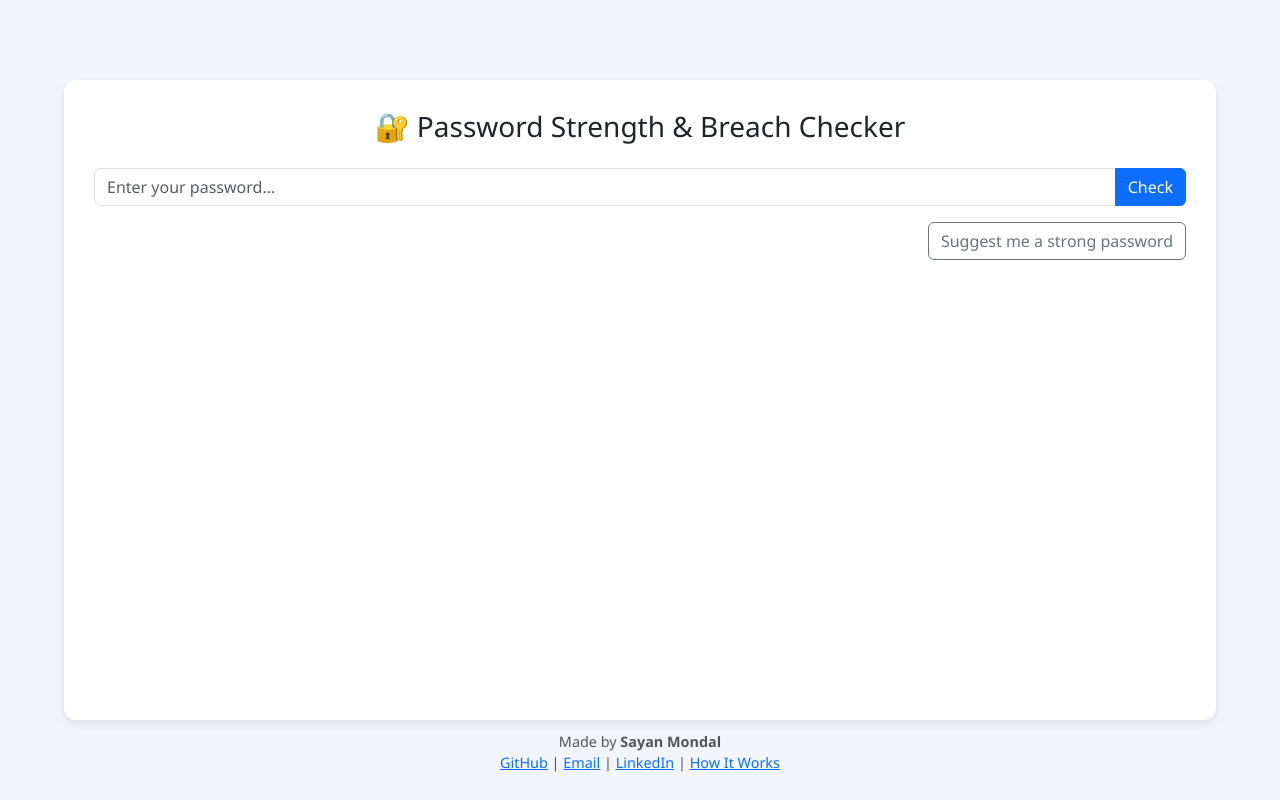
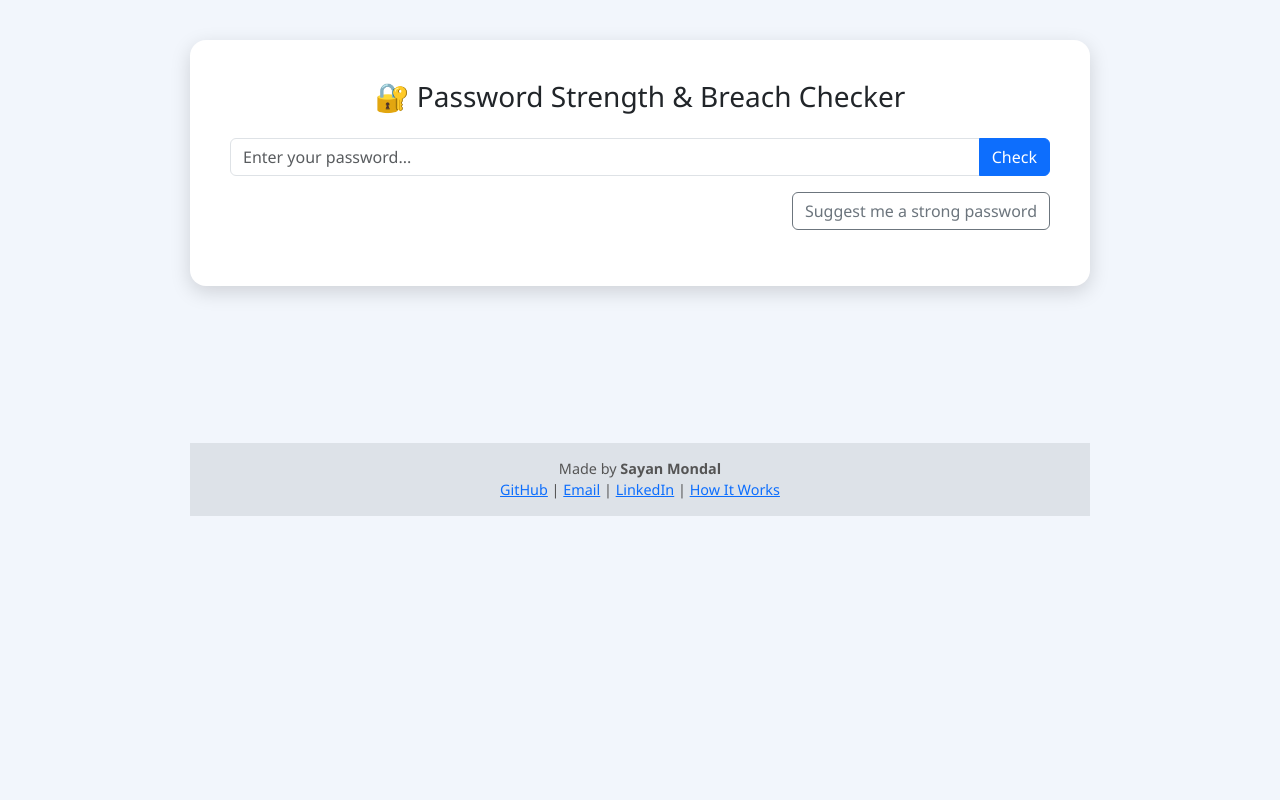
Before and after one commit to Sayan-8910/AwareLock, a Flask app: page / in a window 1280 px wide. Run offline with Flask 3, Linux system fonts and the light colour scheme.

```diff
--- a/app.py
+++ b/app.py
@@ -7,6 +7,7 @@ import re
 import random
 import string
 import os
+import requests
 
 app = Flask(__name__)
 
--- a/static/style.css
+++ b/static/style.css
@@ -1,22 +1,26 @@
+/* Base styles - mobile first */
 body {
     margin: 0;
     padding: 0;
-    height: 100vh;
+    min-height: 100vh; /* let body grow */
     display: flex;
     justify-content: center;
     align-items: center;
     background-color: #f2f6fc;
     font-family: 'Segoe UI', sans-serif;
+    flex-direction: column; /* stack content vertically */
 }
 
 .container {
     background-color: #fff;
-    padding: 30px;
+    padding: 20px;
     border-radius: 12px;
     box-shadow: 0 4px 10px rgba(0, 0, 0, 0.1);
-    width: 90%; /* fills most of the screen width */
-    max-width: 1200px; /* keeps it from becoming too wide */
-    min-height: 80vh; /* stretches height */
+    width: 95%;
+    max-width: 480px;  /* narrow for phones */
+    min-height: auto;
+    box-sizing: border-box;
+    margin-bottom: 60px; /* space for footer */
 }
 
 .form-control:focus {
@@ -37,6 +41,7 @@ pre {
     padding: 15px;
     border-radius: 8px;
     font-size: 0.95rem;
+    overflow-x: auto; /* horizontal scroll if needed */
 }
 
 #passwordDisplay {
@@ -46,19 +51,67 @@ pre {
     margin-top: 10px;
 }
 
-/* Make layout adjust for smaller devices */
-@media (max-width: 768px) {
-    .container {
-        padding: 20px;
-        width: 95%;
-    }
-}
+/* Footer fixed at bottom for small devices */
 footer {
     position: fixed;
     bottom: 10px;
     left: 50%;
     transform: translateX(-50%);
+    width: 100%;
+    max-width: 480px;
+    padding: 10px 0;
+    background-color: transparent;
     text-align: center;
     font-size: 0.9rem;
     color: #555;
+    z-index: 10; /* keep footer above other content */
 }
+
+/* Tablets and small desktops */
+@media (min-width: 481px) and (max-width: 1024px) {
+    .container {
+        max-width: 700px;
+        padding: 30px;
+        margin-bottom: 60px;
+    }
+
+    footer {
+        max-width: 700px;
+        position: fixed;
+        bottom: 10px;
+    }
+}
+
+/* Larger desktops and widescreens */
+@media (min-width: 1025px) {
+    body {
+        justify-content: flex-start;
+        align-items: center;
+        padding: 40px 0;
+        min-height: auto;
+    }
+
+    .container {
+        max-width: 900px;
+        width: 80%;
+        padding: 40px;
+        margin-bottom: 100px; /* more space below for footer */
+        box-shadow: 0 6px 20px rgba(0, 0, 0, 0.15);
+        border-radius: 16px;
+    }
+
+    footer {
+        position: static; /* footer in normal flow */
+        width: 100%;
+        max-width: 900px;
+        margin-top: 40px;
+        color: #777;
+        background-color: #dde2e8;
+        font-size: 1rem;
+        transform: none;
+        left: auto;
+        bottom: auto;
+        padding: 15px 0;
+        text-align: center;
+    }
+}
```
